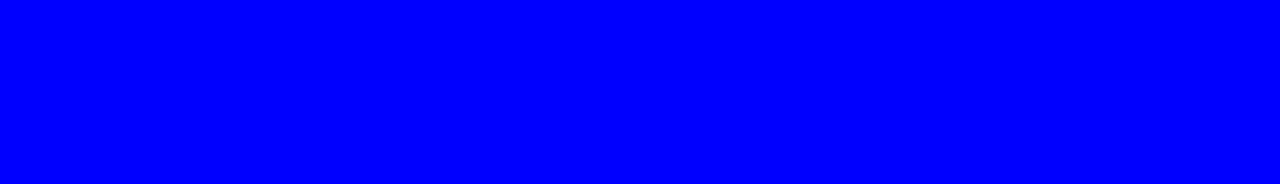
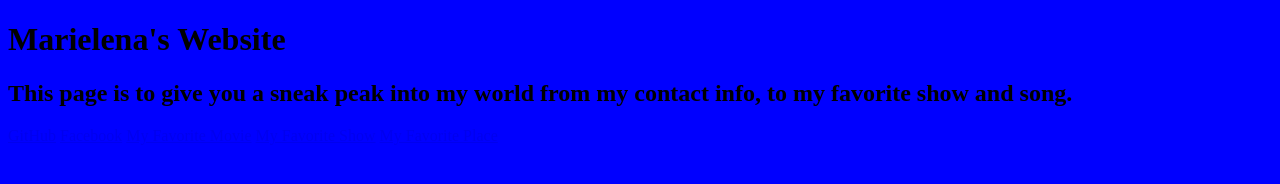
Before and after one commit to marielenah15/My-Website, a plain HTML site: page index.html in a window 1280 px wide. Drawn offline with Linux system fonts and the light colour scheme.

Commit message:
add links

```diff
--- a/index.html
+++ b/index.html
@@ -4,6 +4,17 @@
     <link rel="stylesheet" href="style.css" />
   </head>
   <body>
+    <h1 id="page-header">Marielena's Website</h1>
+        <section id="intro">
+            <h2 id="welcome-paragraph">This page is to give you a sneak peak into my world from my contact info, to my favorite show and song.</h2>
+            <div id="links">
+                <a href="https://github.com/marielenah15?tab=repositories">GitHub</a>
+                <a href="https://www.facebook.com/marielena.hernandez.33">Facebook</a>
+                <a href="https://m.youtube.com/watch?v=GNGCav9fRhc">My Favorite Movie</a>
+                <a href="https://www.nbc.com/law-and-order-special-victims-unit">My Favorite Show</a>
+                <a href="http://www.gohikecolorado.com/officers-gulch.html">My Favorite Place</a>
+            </div>
+        </section>
     <script src="script.js"></script>
   </body>
 </html>
```
